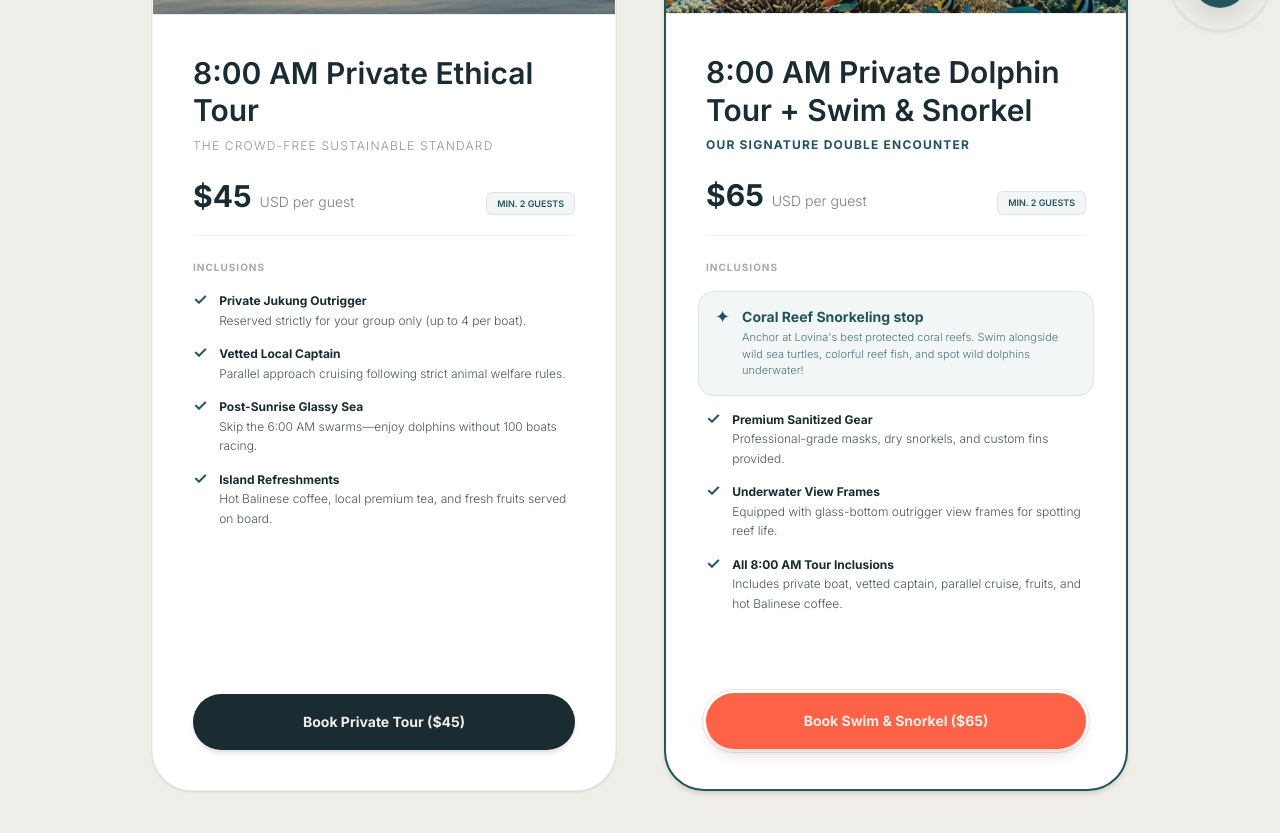
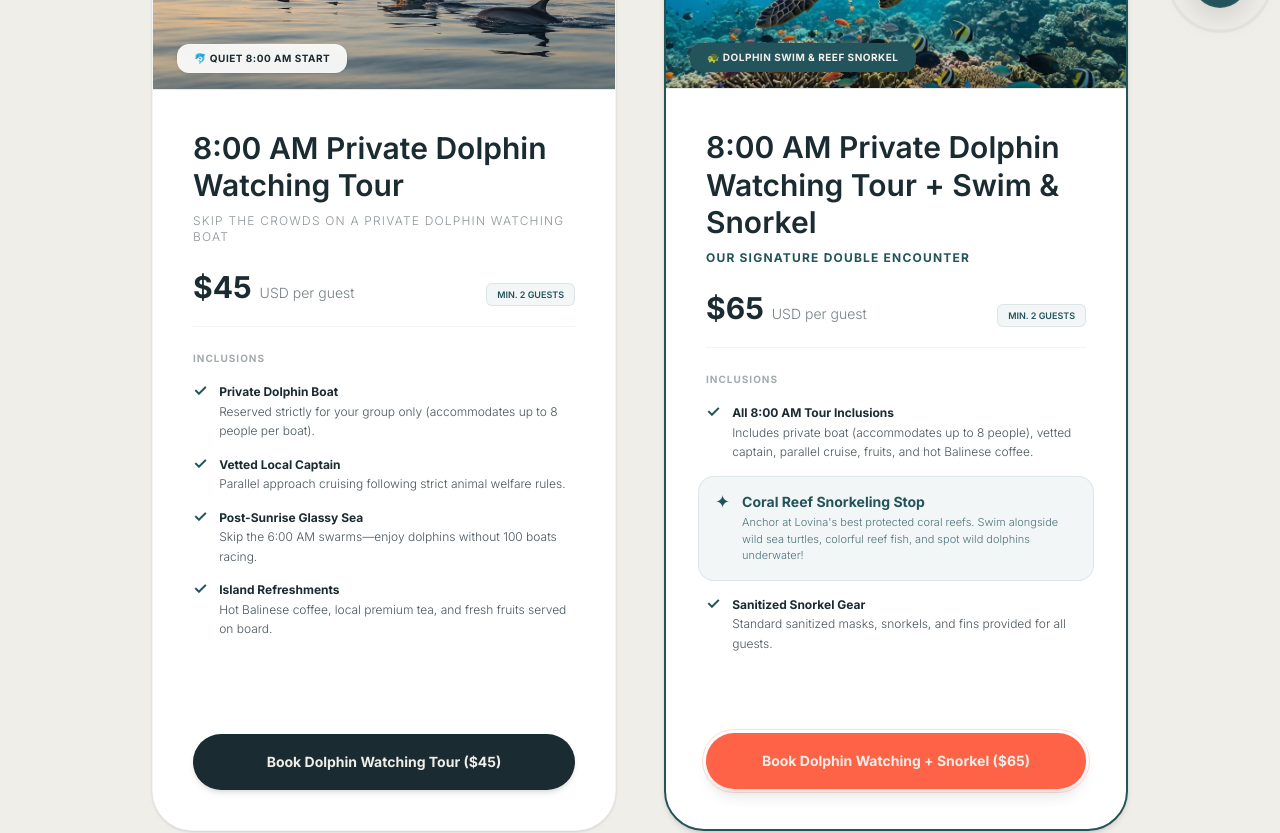
Before and after one commit to nturner5/lovina-dolphin-tours, a Next.js app: page /tours in a window 1280 px wide. Shown: the part 760-1593 px from the top of the page. Built offline with nearby package versions, Linux system fonts and the light colour scheme.

Commit message:
refactor(tours): improve copy clarity for non-native speakers, increase boat capacity to 8, reorder snorkel inclusions, and update boat/gear terminology

```diff
--- a/src/app/checkout/page.tsx
+++ b/src/app/checkout/page.tsx
@@ -5,8 +5,8 @@ import 'react-phone-number-input/style.css';
 import PhoneInput, { isValidPhoneNumber, getCountryCallingCode } from 'react-phone-number-input';
 
 const TOURS = [
-  { id: 'eight-am-ethical', name: '8:00 AM Private Ethical Tour', price: 45, time: '8:00 AM' },
-  { id: 'swim-snorkel', name: '8:00 AM Private Dolphin Tour + Swim & Snorkel', price: 65, time: '8:00 AM' },
+  { id: 'eight-am-ethical', name: '8:00 AM Private Dolphin Watching Tour', price: 45, time: '8:00 AM' },
+  { id: 'swim-snorkel', name: '8:00 AM Private Dolphin Watching Tour + Swim & Snorkel', price: 65, time: '8:00 AM' },
 ];
 
 const PICKUP_OPTIONS = [
@@ -138,20 +138,20 @@ export default function CheckoutPage() {
                   />
                 </div>
                 <div>
-                  <label className="block text-[10px] font-bold uppercase tracking-widest text-deep-indigo/40 mb-3">Guests (Min. 2)</label>
+                  <label className="block text-[10px] font-bold uppercase tracking-widest text-deep-indigo/40 mb-3">Guests (Min. 2, Max. 8)</label>
                   <input
                     type="number"
                     min="2"
-                    max="10"
+                    max="8"
                     required
                     className="w-full bg-cloud-dancer/50 border-none rounded-2xl px-6 py-4 focus:ring-2 focus:ring-transformative-teal text-deep-indigo font-bold"
                     value={formData.guests}
-                    onChange={(e) => setFormData({ ...formData, guests: Math.max(2, parseInt(e.target.value) || 2) })}
+                    onChange={(e) => setFormData({ ...formData, guests: Math.max(2, Math.min(8, parseInt(e.target.value) || 2)) })}
                   />
                 </div>
               </div>
               <p className="text-[10px] text-deep-indigo/40 -mt-3 pl-1 leading-normal">
-                Private boat charter requires a minimum of 2 guest tickets to book. Solo travelers are welcome, but the 2-guest minimum rate ($90 USD) applies to secure the private outrigger.
+                Private boat charter requires a minimum of 2 guest tickets to book. Solo travelers are welcome, but the 2-guest minimum rate ($90 USD) applies to secure the private boat (accommodates up to 8 guests).
               </p>
 
               <div>
@@ -339,8 +339,8 @@ export default function CheckoutPage() {
                       <li className="flex gap-3 items-start">
                         <span className="text-transformative-teal font-bold text-base leading-none">✓</span>
                         <div>
-                          <strong className="text-deep-indigo block font-bold">Private Jukung Outrigger</strong>
-                          <span className="text-deep-indigo/60 font-light">Exclusive boat for your group only (no sharing).</span>
+                          <strong className="text-deep-indigo block font-bold">Private Dolphin Boat</strong>
+                          <span className="text-deep-indigo/60 font-light">Exclusive boat for your group only (up to 8 people).</span>
                         </div>
                       </li>
                       <li className="flex gap-3 items-start">
@@ -379,22 +379,15 @@ export default function CheckoutPage() {
                       <li className="flex gap-3 items-start">
                         <span className="text-transformative-teal font-bold text-base leading-none">✓</span>
                         <div>
-                          <strong className="text-deep-indigo block font-bold">Private Jukung Outrigger</strong>
-                          <span className="text-deep-indigo/60 font-light">Exclusive boat for your group only (no sharing).</span>
+                          <strong className="text-deep-indigo block font-bold">Private Dolphin Boat</strong>
+                          <span className="text-deep-indigo/60 font-light">Exclusive boat for your group only (up to 8 people).</span>
                         </div>
                       </li>
                       <li className="flex gap-3 items-start">
                         <span className="text-transformative-teal font-bold text-base leading-none">✓</span>
                         <div>
-                          <strong className="text-deep-indigo block font-bold">Premium Snorkel Gear</strong>
-                          <span className="text-deep-indigo/60 font-light">Sanitized standard masks, snorkels, and fins.</span>
-                        </div>
-                      </li>
-                      <li className="flex gap-3 items-start">
-                        <span className="text-transformative-teal font-bold text-base leading-none">✓</span>
-                        <div>
-                          <strong className="text-deep-indigo block font-bold">Underwater View Frames</strong>
-                          <span className="text-deep-indigo/60 font-light">Unique glass outrigger view frames for spotting sea life.</span>
+                          <strong className="text-deep-indigo block font-bold">Sanitized Snorkel Gear</strong>
+                          <span className="text-deep-indigo/60 font-light">Standard sanitized masks, snorkels, and fins.</span>
                         </div>
                       </li>
                       <li className="flex gap-3 items-start">
--- a/src/app/page.tsx
+++ b/src/app/page.tsx
@@ -146,7 +146,7 @@ export default async function Home() {
               >
                 {/* Pulsing ring outer container */}
                 <span className="absolute -inset-1 rounded-full border border-coral-pop/30 animate-pulse opacity-75"></span>
-                Book Private Ethical Tour
+                Book Dolphin Watching Tour
               </Link>
               <Link
                 href="#ethics"
@@ -306,7 +306,7 @@ export default async function Home() {
                 <ul className="space-y-4">
                   {[
                     { label: "Our Professional Captains", desc: "Vetted local experts from our dedicated team." },
-                    { label: "Private Jukung Outrigger", desc: "Comfortable seating and private space for your group." },
+                    { label: "Private Dolphin Boat", desc: "Comfortable seating and private space for your group." },
                     { label: "Snorkel Gear", desc: "Standard masks and snorkels for exploring the reef." },
                     { label: "Safety Vests", desc: "Standard safety jackets for your peace of mind." },
                     { label: "Island Refreshments", desc: "Fresh seasonal fruits along with hot coffee and tea." }
--- a/src/app/tours/page.tsx
+++ b/src/app/tours/page.tsx
@@ -3,8 +3,8 @@ import Image from 'next/image';
 import { Metadata } from 'next';
 
 export const metadata: Metadata = {
-  title: 'Private Dolphin & Snorkeling Tours in Lovina | Lovina Ethical Marine',
-  description: 'Select between our premium 8:00 AM private dolphin watching tour or the complete wild dolphin swim and coral reef snorkeling encounter. Vetted local captains, no-chase animal welfare standards.',
+  title: 'Private Dolphin Watching & Snorkeling Tours | Lovina Ethical Marine',
+  description: 'Choose between our private 8:00 AM dolphin watching tour or the complete private dolphin watching + coral reef snorkeling boat tour. Vetted local captains, no-chase animal welfare standards.',
 };
 
 export default function ToursPage() {
@@ -13,13 +13,13 @@ export default function ToursPage() {
       {/* Editorial Luxury Hero Section */}
       <section className="px-4 sm:px-6 pt-16 pb-12 lg:pt-24 lg:pb-16 text-center max-w-4xl mx-auto">
         <span className="text-[10px] font-bold text-transformative-teal uppercase tracking-[0.2em] bg-transformative-teal/5 px-4 py-1.5 rounded-full border border-transformative-teal/10 inline-block mb-4">
-          Maritime Curation
+          Private Boat Tours
         </span>
         <h1 className="text-4xl sm:text-5xl lg:text-6xl font-serif text-deep-indigo mb-6 leading-tight">
-          Select Your <span className="italic font-light text-transformative-teal">Private Encounter</span>
+          Select Your <span className="italic font-light text-transformative-teal">Private Dolphin Tour</span>
         </h1>
         <p className="text-base lg:text-lg text-deep-indigo/70 font-light leading-relaxed">
-          Skip the sunrise chaos. Our private outrigger tours depart at <strong>8:00 AM</strong>—long after the 100+ mass-market tourist boats go home. Enjoy a calm, quiet sea and premium service with vetted local captains who prioritize animal welfare.
+          Skip the sunrise chaos. Our private dolphin watching boat tours depart at <strong>8:00 AM</strong>—long after the 100+ crowded tourist boats go home. Enjoy a calm, quiet sea and excellent service with vetted local captains who prioritize dolphin welfare.
         </p>
       </section>
 
@@ -27,7 +27,7 @@ export default function ToursPage() {
       <section className="px-4 sm:px-6 pb-24 lg:pb-32 max-w-5xl mx-auto">
         <div className="grid md:grid-cols-2 gap-8 lg:gap-12 items-stretch">
 
-          {/* Card 1: 8:00 AM Private Ethical Tour */}
+          {/* Card 1: 8:00 AM Private Dolphin Watching Tour */}
           <div className="group bg-white rounded-[2.5rem] border border-deep-indigo/5 shadow-sm hover:shadow-xl transition-all duration-500 overflow-hidden flex flex-col justify-between">
             <div>
               {/* Image Banner */}
@@ -48,8 +48,8 @@ export default function ToursPage() {
               {/* Card Body */}
               <div className="p-8 sm:p-10 space-y-6">
                 <div>
-                  <h2 className="text-2xl sm:text-3xl font-serif text-deep-indigo leading-tight mb-2">8:00 AM Private Ethical Tour</h2>
-                  <p className="text-xs text-deep-indigo/50 font-light uppercase tracking-widest">The crowd-free sustainable standard</p>
+                  <h2 className="text-2xl sm:text-3xl font-serif text-deep-indigo leading-tight mb-2">8:00 AM Private Dolphin Watching Tour</h2>
+                  <p className="text-xs text-deep-indigo/50 font-light uppercase tracking-widest">Skip the crowds on a private dolphin watching boat</p>
                 </div>
 
                 <div className="flex items-baseline gap-2 border-b border-deep-indigo/5 pb-5">
@@ -67,8 +67,8 @@ export default function ToursPage() {
                     <li className="flex gap-3 items-start">
                       <span className="text-transformative-teal font-bold text-base leading-none">✓</span>
                       <div>
-                        <strong className="text-deep-indigo block font-bold">Private Jukung Outrigger</strong>
-                        <span>Reserved strictly for your group only (up to 4 per boat).</span>
+                        <strong className="text-deep-indigo block font-bold">Private Dolphin Boat</strong>
+                        <span>Reserved strictly for your group only (accommodates up to 8 people per boat).</span>
                       </div>
                     </li>
                     <li className="flex gap-3 items-start">
@@ -104,12 +104,12 @@ export default function ToursPage() {
                 id="cta-select-ethical-tour"
                 className="block w-full bg-deep-indigo text-cloud-dancer py-4.5 rounded-full text-center text-sm font-bold hover:bg-transformative-teal transition-all shadow-md active:scale-98"
               >
-                Book Private Tour ($45)
+                Book Dolphin Watching Tour ($45)
               </Link>
             </div>
           </div>
 
-          {/* Card 2: 8:00 AM Private Dolphin Tour + Swim & Snorkel (RECOMMENDED) */}
+          {/* Card 2: 8:00 AM Private Dolphin Watching Tour + Swim & Snorkel (RECOMMENDED) */}
           <div className="group bg-white rounded-[2.5rem] border-2 border-transformative-teal shadow-md hover:shadow-xl transition-all duration-500 overflow-hidden flex flex-col justify-between relative">
 
             {/* Highly Recommended Float Tag */}
@@ -136,7 +136,7 @@ export default function ToursPage() {
               {/* Card Body */}
               <div className="p-8 sm:p-10 space-y-6">
                 <div>
-                  <h2 className="text-2xl sm:text-3xl font-serif text-deep-indigo leading-tight mb-2">8:00 AM Private Dolphin Tour + Swim & Snorkel</h2>
+                  <h2 className="text-2xl sm:text-3xl font-serif text-deep-indigo leading-tight mb-2">8:00 AM Private Dolphin Watching Tour + Swim & Snorkel</h2>
                   <p className="text-xs text-transformative-teal font-bold uppercase tracking-widest">Our signature double encounter</p>
                 </div>
 
@@ -152,10 +152,17 @@ export default function ToursPage() {
                 <div className="space-y-4">
                   <span className="text-[10px] font-bold text-deep-indigo/40 uppercase tracking-widest block">Inclusions</span>
                   <ul className="space-y-3.5 text-xs text-deep-indigo/80 font-light leading-relaxed">
+                    <li className="flex gap-3 items-start">
+                      <span className="text-transformative-teal font-bold text-base leading-none">✓</span>
+                      <div>
+                        <strong className="text-deep-indigo block font-bold">All 8:00 AM Tour Inclusions</strong>
+                        <span>Includes private boat (accommodates up to 8 people), vetted captain, parallel cruise, fruits, and hot Balinese coffee.</span>
+                      </div>
+                    </li>
                     <li className="flex gap-3 items-start text-transformative-teal bg-transformative-teal/5 p-4 rounded-2xl border border-transformative-teal/10 -mx-2">
                       <span className="text-lg leading-none shrink-0">✦</span>
                       <div>
-                        <strong className="block text-sm font-bold leading-tight">Coral Reef Snorkeling stop</strong>
+                        <strong className="block text-sm font-bold leading-tight">Coral Reef Snorkeling Stop</strong>
                         <span className="text-[11px] text-transformative-teal/80 block mt-1 leading-normal">
                           Anchor at Lovina's best protected coral reefs. Swim alongside wild sea turtles, colorful reef fish, and spot wild dolphins underwater!
                         </span>
@@ -164,22 +171,8 @@ export default function ToursPage() {
                     <li className="flex gap-3 items-start">
                       <span className="text-transformative-teal font-bold text-base leading-none">✓</span>
                       <div>
-                        <strong className="text-deep-indigo block font-bold">Premium Sanitized Gear</strong>
-                        <span>Professional-grade masks, dry snorkels, and custom fins provided.</span>
-                      </div>
-                    </li>
-                    <li className="flex gap-3 items-start">
-                      <span className="text-transformative-teal font-bold text-base leading-none">✓</span>
-                      <div>
-                        <strong className="text-deep-indigo block font-bold">Underwater View Frames</strong>
-                        <span>Equipped with glass-bottom outrigger view frames for spotting reef life.</span>
-                      </div>
-                    </li>
-                    <li className="flex gap-3 items-start">
-                      <span className="text-transformative-teal font-bold text-base leading-none">✓</span>
-                      <div>
-                        <strong className="text-deep-indigo block font-bold">All 8:00 AM Tour Inclusions</strong>
-                        <span>Includes private boat, vetted captain, parallel cruise, fruits, and hot Balinese coffee.</span>
+                        <strong className="text-deep-indigo block font-bold">Sanitized Snorkel Gear</strong>
+                        <span>Standard sanitized masks, snorkels, and fins provided for all guests.</span>
                       </div>
                     </li>
                   </ul>
@@ -195,7 +188,7 @@ export default function ToursPage() {
                 className="block w-full bg-coral-pop text-cloud-dancer py-4.5 rounded-full text-center text-sm font-bold hover:bg-deep-indigo transition-all shadow-lg active:scale-98 relative group"
               >
                 <span className="absolute -inset-1 rounded-full border border-coral-pop/30 animate-pulse opacity-75"></span>
-                Book Swim & Snorkel ($65)
+                Book Dolphin Watching + Snorkel ($65)
               </Link>
             </div>
           </div>
@@ -250,7 +243,7 @@ export default function ToursPage() {
               <div className="border-b border-cloud-dancer/10 pb-6">
                 <h4 className="font-bold text-base mb-2">Is the pricing per-person or per-boat?</h4>
                 <p className="text-cloud-dancer/70 font-light leading-relaxed">
-                  Our tickets are priced per-person. However, to maintain high boat safety and our elite service standard, we guarantee that all bookings are private. You will secure your own exclusive jukung boat—we never mix bookings. A minimum of 2 guest tickets ($90 total) is required to secure the charter.
+                  Our tickets are priced per-person. However, to maintain high boat safety and our elite service standard, we guarantee that all bookings are private. You will secure your own exclusive private boat—we never mix bookings. A minimum of 2 guest tickets ($90 total) is required to secure the charter.
                 </p>
               </div>
 
```
